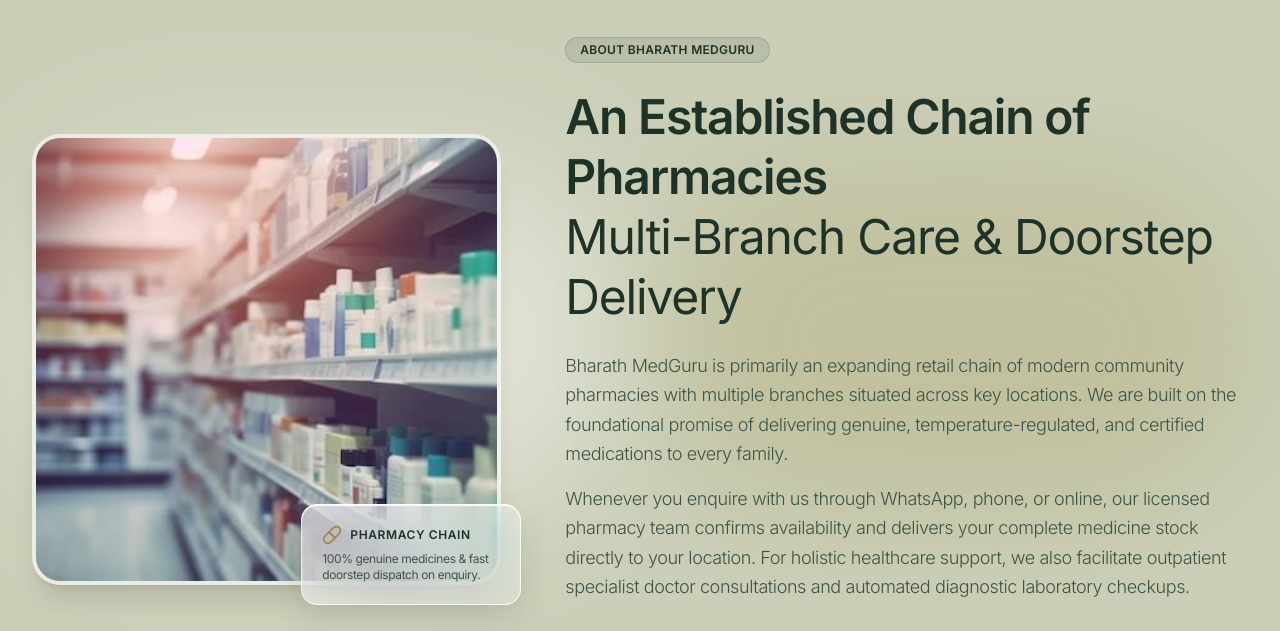
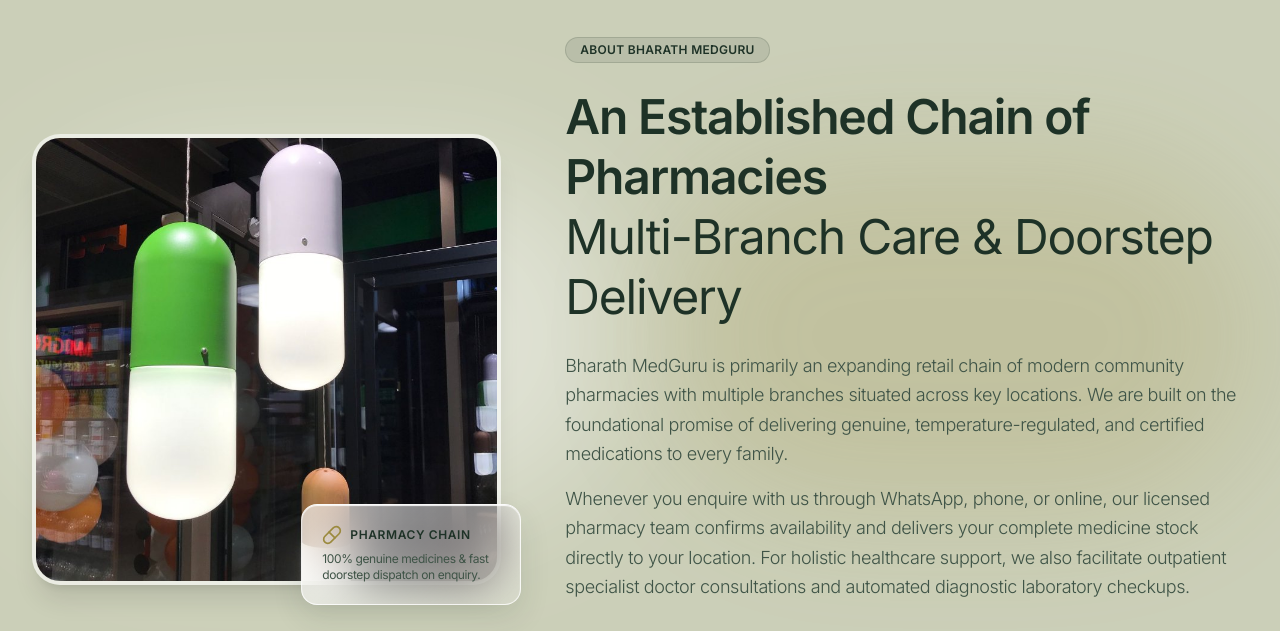
Before and after one commit to glidebay/Bharath-Medguru, a Next.js app: page / in a window 1280 px wide. Shown: the part 860-1491 px from the top of the page. Built offline with nearby package versions, Linux system fonts and the light colour scheme.

Commit message:
feat(about): update pharmacy section image to hanging capsule lights

```diff
--- a/components/AboutSection.tsx
+++ b/components/AboutSection.tsx
@@ -21,7 +21,7 @@ export default function AboutSection({ onOpenBooking }: AboutSectionProps) {
             <div className="relative mx-auto max-w-[500px]">
               <div className="relative overflow-hidden rounded-[28px] border-4 border-white/50 shadow-xl bg-white/20 aspect-[588/564]">
                 <img
-                  src="/about-pharmacy-shelves.jpg"
+                  src="/about-capsule-lights.jpg"
                   alt="Bharath MedGuru Pharmacy Chain and Medicine Dispensing"
                   className="w-full h-full object-cover object-center hover:scale-105 transition-transform duration-700 ease-out"
                   loading="lazy"
```
Also changed, not shown: public/about-capsule-lights.jpg (added), public/about-pharmacy-shelves.jpg (deleted).
